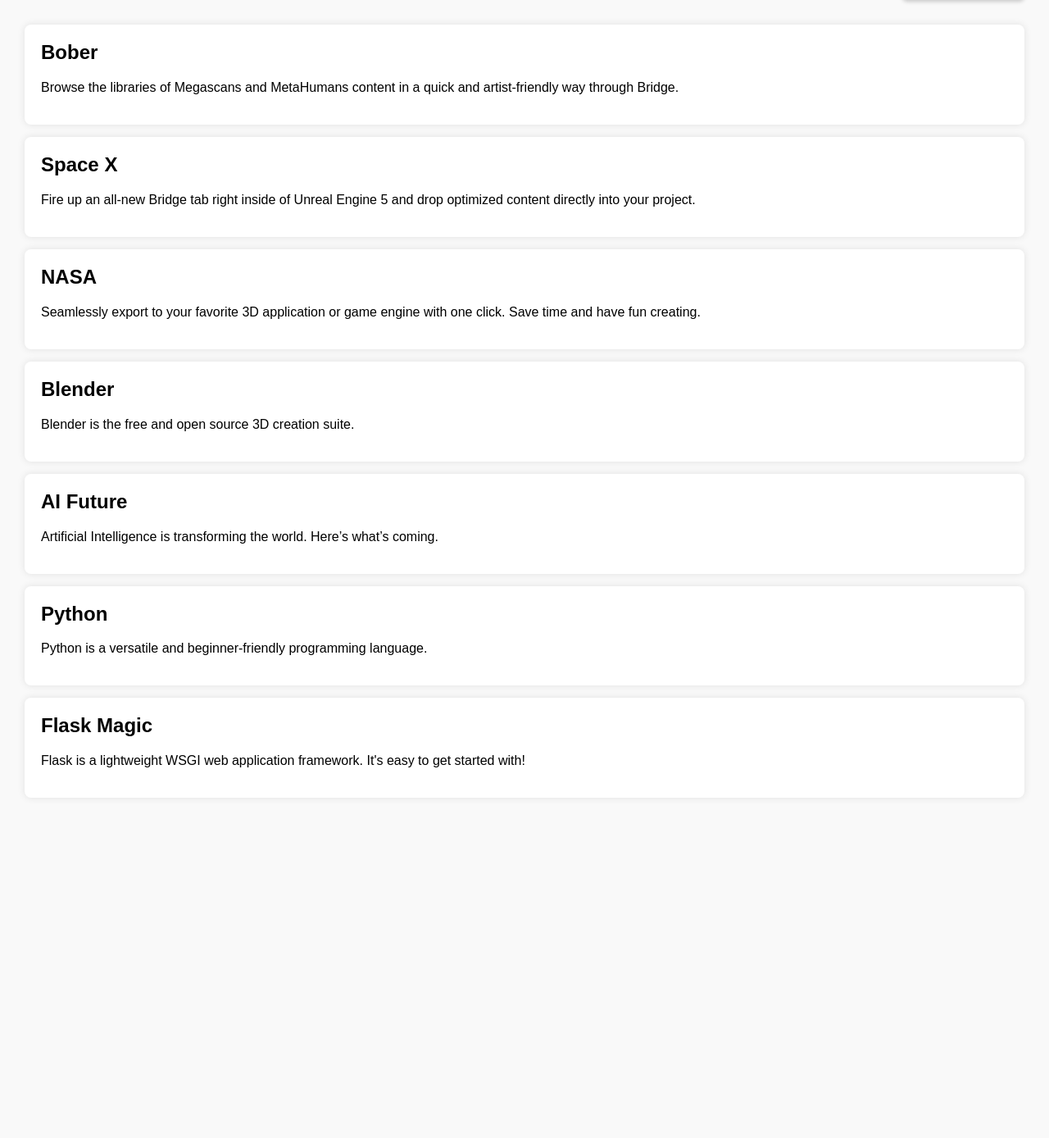
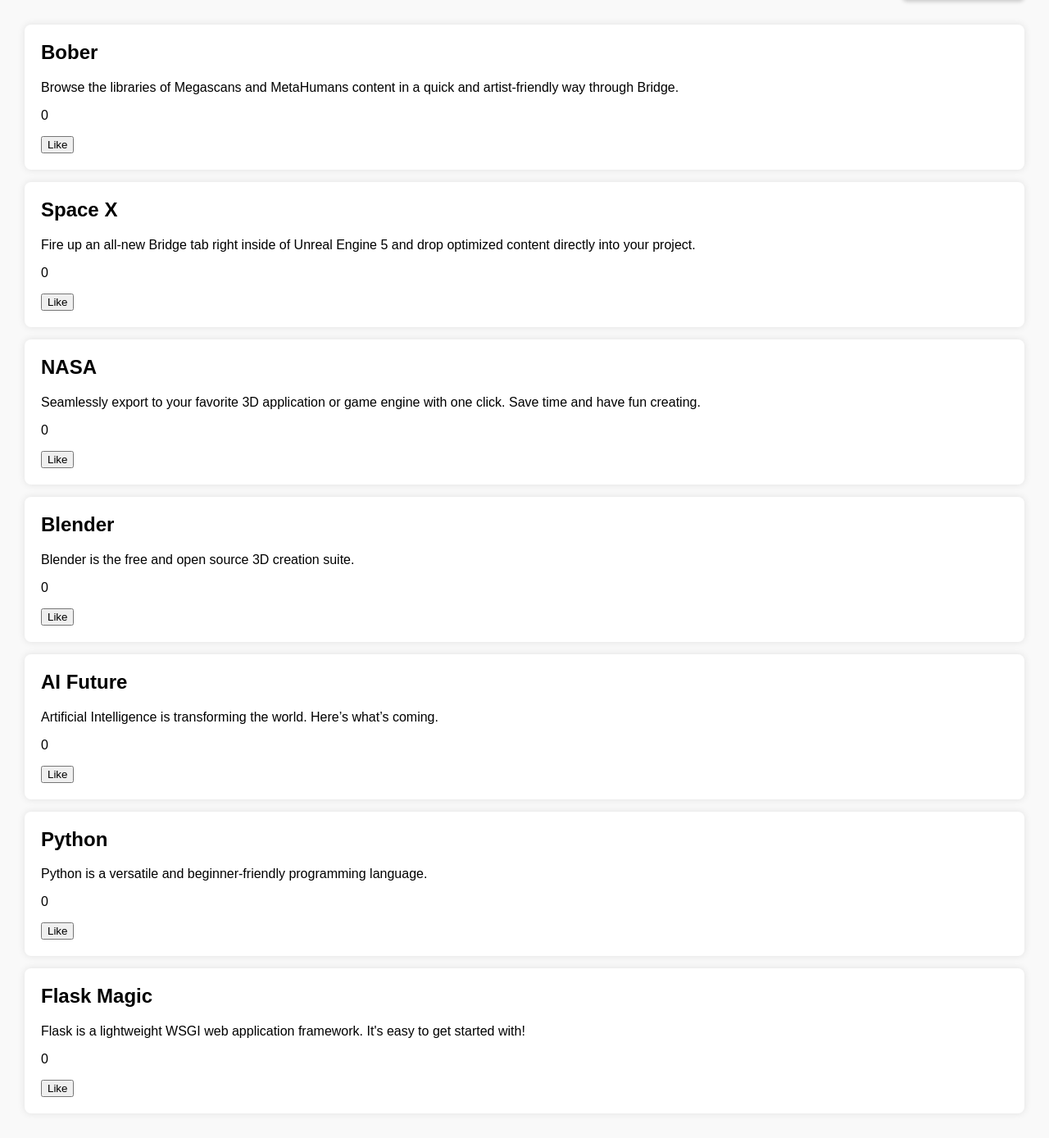
Before and after one commit to denielbreid777/blokpost, a Flask app: page / in a window 1280 px wide. Shown: the part 69-1457 px from the top of the page at 82% size. Before the commit the page ends 1005 px from the top, so only its background shows below. Run offline with Flask 3, Linux system fonts and the light colour scheme.

Commit message:
Likes complited

```diff
--- a/main.py
+++ b/main.py
@@ -48,8 +48,16 @@ def create():
 
 
 
+@app.route("/like", methods=["POST"])
+def like():
+    like = int(request.form.get("like"))
+    post_name = request.form.get("name")
 
+    for post in posts_list:
+        if post.title == post_name:
+            post.likes += like
 
+    return redirect(url_for("home"))
 
 
 
--- a/templates/index.html
+++ b/templates/index.html
@@ -68,6 +68,12 @@
             <div class="post">
                 <h2>{{ post.title }}</h2>
                 <p>{{ post.description }}</p>
+                <p>{{ post.likes }}</p>
+                <form action="/like" method="post">
+                    <input type="hidden" name="like" value="1">
+                    <input type="hidden" name="name" value="{{post.title}}">
+                    <button type="submit">Like</button>
+                </form>
             </div>
         {% else %}
             <p>Немає постів для відображення.</p>
```
